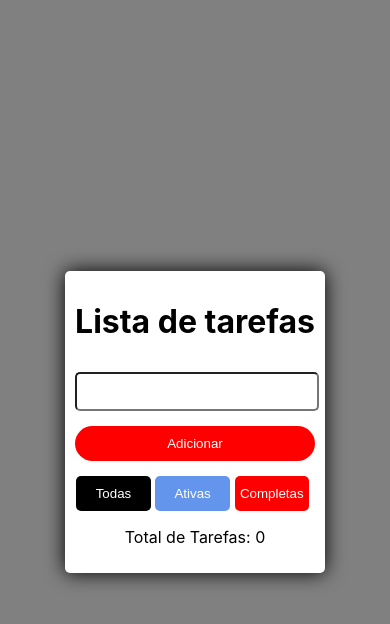
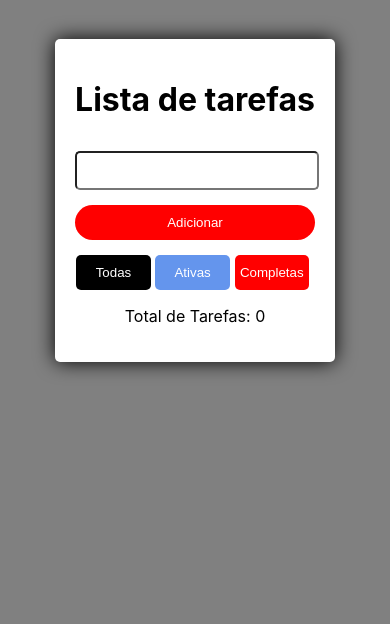
Before and after one commit to gcalcadaMCTW/react1, a React (Create React App) app: page / in a window 390 px wide. Shown: the top 624 px of the page. Built offline with nearby package versions, Linux system fonts and the light colour scheme.

Commit message:
Ex1 Completed_Updated_Css

```diff
--- a/src/App.css
+++ b/src/App.css
@@ -1,20 +1,18 @@
 .modal-container {
-  position: fixed;
-  width: 100%;
-  height: 100%;
-  background-color: gray;
+  position: flex;
+  width: auto;
+  height: inherit;
   display: flex;
   justify-content: center;
   align-items: center;
+  padding-top:10%
 }
 
 .modal {
-  position:flex;
   background-color: white;
   border-radius: 5px;
   padding: 20px;
   box-shadow: 0 0 20px black;
-  width: auto;
   text-align: center;
 }
 
@@ -53,12 +51,21 @@ li {
 .button-update {
   display: inline-block;
   margin-left: 10px;
-  background-color: red;
   color: white;
   border: none;
   padding: 5px 10px;
   border-radius: 5px;
   cursor: pointer;
+}
+
+.button-edit {
+  background-color: green;
+}
+.button-delete{
+  background-color: red;
+}
+.button-update  {
+  background-color: CornflowerBlue;
 }
 
 .checkbox {
@@ -121,6 +128,11 @@ li {
   color: white;
   border-radius: 5px;
 }
+.info-message {
+  background-color: CornflowerBlue;
+  color: white;
+  border-radius: 5px;
+}
 
 .edit-input {
   width: auto;
@@ -142,7 +154,7 @@ li {
 }
 
 .confirm-button {
-  background-color: blue;
+  background-color: CornflowerBlue;
   color: white;
 }
 
@@ -150,18 +162,3 @@ li {
   background-color: red;
   color: white;
 }
-@media (max-width: 768px) {
-  .modal {
-    position:flex;
-    padding: 10px;
-    max-width: 80%;
-  }
-
-  .button-delete,
-  .button-update {
-    max-width:50;
-    font-size: 14px;
-  }
-
-
-}
--- a/src/index.css
+++ b/src/index.css
@@ -3,5 +3,5 @@ body {
   font-family:BlinkMacSystemFont, 'Segoe UI', 'Roboto', 'Oxygen',
     'Ubuntu', 'Cantarell', 'Fira Sans', 'Droid Sans', 'Helvetica Neue',
     sans-serif;
-
+ background-color:grey;
 }
--- a/src/todo.js
+++ b/src/todo.js
@@ -13,20 +13,19 @@ function Todo() {
     const [errorMessage, setErrorMessage] = useState("");
     const [sucessMessage, setSucessMessage] = useState("");
 
+
     const AtualizaEstadoInput = (e) => {
         setInputValue(e.target.value);
 
     };
 
-
-
-
-
-
     const Remove = (id) => {
         const updatedItems = items.filter(item => item.id !== id);
         setItems(updatedItems);
         localStorage.setItem('items', JSON.stringify(updatedItems));
+        const mensagem = setErrorMessage;
+        mensagem("Tarefa removida com sucesso !");
+        temporizador(mensagem);
     }
 
     const updateName = (name) => {
@@ -40,10 +39,8 @@ function Todo() {
         });
         setItems(updatedItems);
         localStorage.setItem('items', JSON.stringify(updatedItems));
-        setSucessMessage("Update da tarefa com sucesso !");
-        setTimeout(() => {
-            setSucessMessage("");
-        }, 5000);
+        setInputValue("");
+
 
 
     }
@@ -71,10 +68,10 @@ function Todo() {
             setItems(updatedItems);
             localStorage.setItem('items', JSON.stringify(updatedItems));
             setInputValue('');
-            setSucessMessage("Tarefa adicionada com sucesso !");
-            setTimeout(() => {
-                setSucessMessage("");
-            }, 5000);
+            const mensagem = setSucessMessage;
+            mensagem("Tarefa adicionada com sucesso !");
+            temporizador(mensagem);
+
         }
     }
     const filterstuff = (stuff) => {
@@ -169,6 +166,7 @@ function Todo() {
                 />
                 {errorMessage && <p className="error-message">{errorMessage}</p>}
                 {sucessMessage && <p className="sucess-message">{sucessMessage}</p>}
+
             </div>
 
         </div >
@@ -180,4 +178,10 @@ function saveit() {
     return savedItems;
 }
 
+function temporizador(mensagem) {
+    setTimeout(() => {
+        mensagem("");
+    }, 5000);
+};
+
 export default Todo;
```
